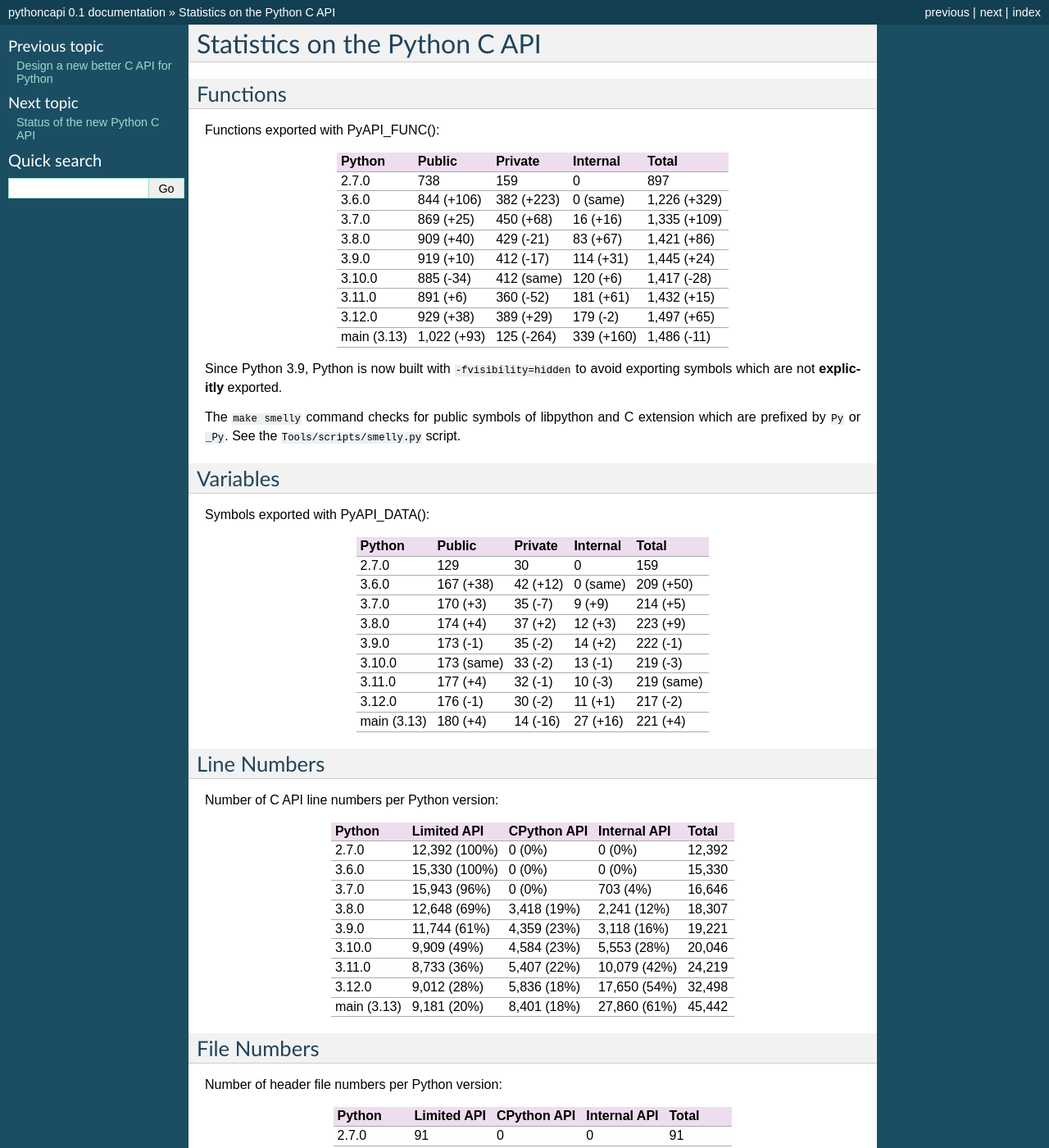
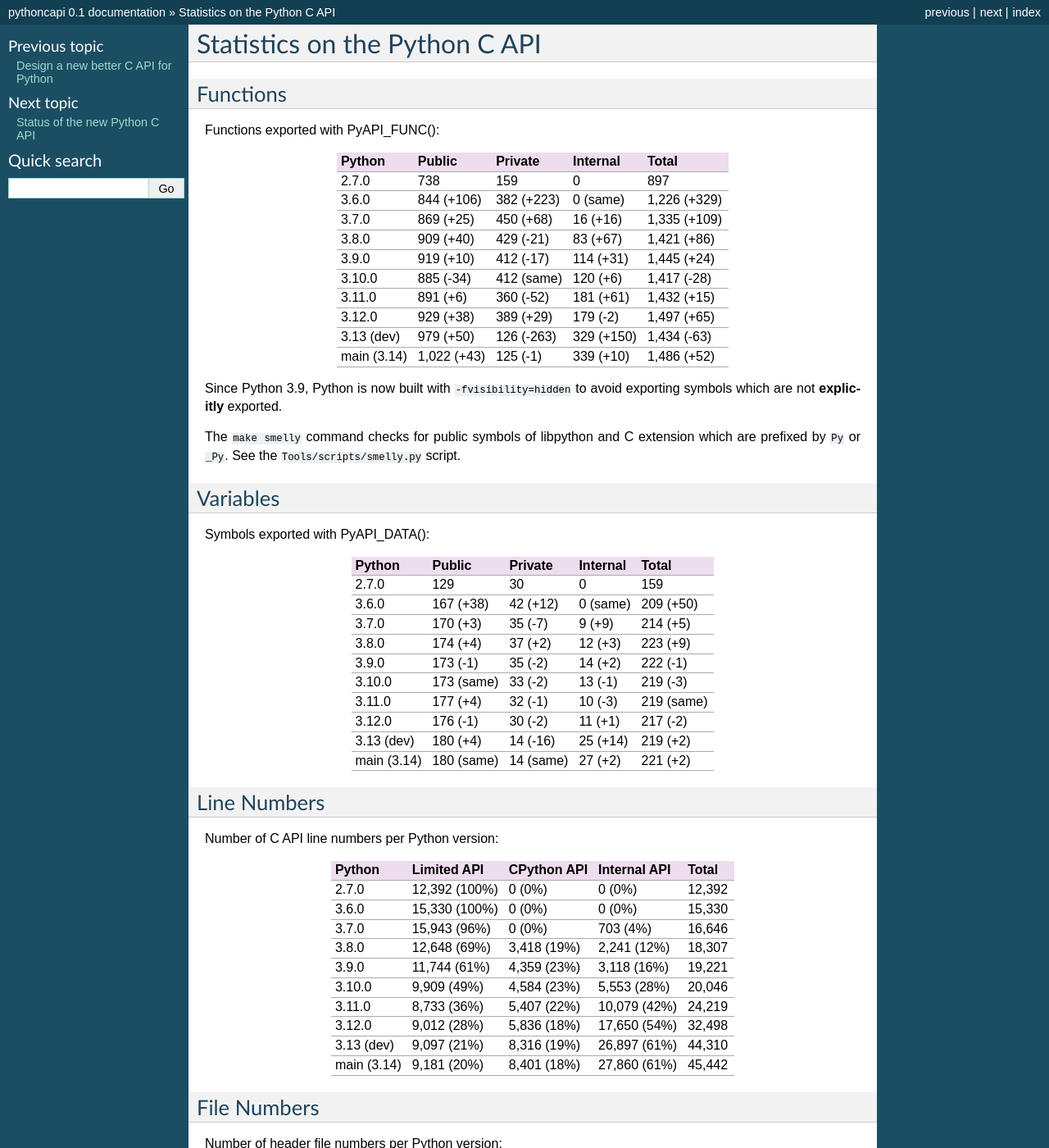
Before and after one commit to pythoncapi/pythoncapi, a Sphinx documentation site: the page built from doc/stats.rst, in a window 1280 px wide and 1400 px high. Shown: the whole window at 82% size. Built offline with Sphinx 7.4.7, drawn with Linux system fonts in a browser that asks for light colours; some of the changed text lies outside the part shown.

Commit message:
stats: add 3.13

```diff
--- a/doc/stats.py
+++ b/doc/stats.py
@@ -19,7 +19,8 @@ BRANCHES = [
     ('v3.10.0', '3.10.0'),
     ('v3.11.0', '3.11.0'),
     ('v3.12.0', '3.12.0'),
-    ('main', 'main (3.13)'),
+    ('3.13', '3.13 (dev)'),
+    ('main', 'main (3.14)'),
 ]
 RST_FILENAME = os.path.normpath(os.path.join(os.path.dirname(__file__), 'stats.rst'))
 COLUMNS = ['Python', 'Limited API', 'CPython API', 'Internal API', 'Total']
--- a/doc/stats.rst
+++ b/doc/stats.rst
@@ -18,7 +18,8 @@ Python       Public       Private     Internal    Total
 3.10.0       885 (-34)    412 (same)  120 (+6)    1,417 (-28)
 3.11.0       891 (+6)     360 (-52)   181 (+61)   1,432 (+15)
 3.12.0       929 (+38)    389 (+29)   179 (-2)    1,497 (+65)
-main (3.13)  1,022 (+93)  125 (-264)  339 (+160)  1,486 (-11)
+3.13 (dev)   979 (+50)    126 (-263)  329 (+150)  1,434 (-63)
+main (3.14)  1,022 (+43)  125 (-1)    339 (+10)   1,486 (+52)
 ===========  ===========  ==========  ==========  ============
 
 Since Python 3.9, Python is now built with ``-fvisibility=hidden`` to avoid
@@ -33,19 +34,20 @@ Variables
 
 Symbols exported with PyAPI_DATA():
 
-===========  ==========  ========  ========  ==========
-Python       Public      Private   Internal  Total
-===========  ==========  ========  ========  ==========
-2.7.0        129         30        0         159
-3.6.0        167 (+38)   42 (+12)  0 (same)  209 (+50)
-3.7.0        170 (+3)    35 (-7)   9 (+9)    214 (+5)
-3.8.0        174 (+4)    37 (+2)   12 (+3)   223 (+9)
-3.9.0        173 (-1)    35 (-2)   14 (+2)   222 (-1)
-3.10.0       173 (same)  33 (-2)   13 (-1)   219 (-3)
-3.11.0       177 (+4)    32 (-1)   10 (-3)   219 (same)
-3.12.0       176 (-1)    30 (-2)   11 (+1)   217 (-2)
-main (3.13)  180 (+4)    14 (-16)  27 (+16)  221 (+4)
-===========  ==========  ========  ========  ==========
+===========  ==========  =========  ========  ==========
+Python       Public      Private    Internal  Total
+===========  ==========  =========  ========  ==========
+2.7.0        129         30         0         159
+3.6.0        167 (+38)   42 (+12)   0 (same)  209 (+50)
+3.7.0        170 (+3)    35 (-7)    9 (+9)    214 (+5)
+3.8.0        174 (+4)    37 (+2)    12 (+3)   223 (+9)
+3.9.0        173 (-1)    35 (-2)    14 (+2)   222 (-1)
+3.10.0       173 (same)  33 (-2)    13 (-1)   219 (-3)
+3.11.0       177 (+4)    32 (-1)    10 (-3)   219 (same)
+3.12.0       176 (-1)    30 (-2)    11 (+1)   217 (-2)
+3.13 (dev)   180 (+4)    14 (-16)   25 (+14)  219 (+2)
+main (3.14)  180 (same)  14 (same)  27 (+2)   221 (+2)
+===========  ==========  =========  ========  ==========
 
 Line Numbers
 ============
@@ -63,7 +65,8 @@ Python       Limited API    CPython API  Internal API  Total
 3.10.0       9,909 (49%)    4,584 (23%)  5,553 (28%)   20,046
 3.11.0       8,733 (36%)    5,407 (22%)  10,079 (42%)  24,219
 3.12.0       9,012 (28%)    5,836 (18%)  17,650 (54%)  32,498
-main (3.13)  9,181 (20%)    8,401 (18%)  27,860 (61%)  45,442
+3.13 (dev)   9,097 (21%)    8,316 (19%)  26,897 (61%)  44,310
+main (3.14)  9,181 (20%)    8,401 (18%)  27,860 (61%)  45,442
 ===========  =============  ===========  ============  ======
 
 File Numbers
@@ -82,7 +85,8 @@ Python       Limited API  CPython API  Internal API  Total
 3.10.0       80 (-17)     32 (+8)      49 (+15)      161 (+6)
 3.11.0       71 (-9)      47 (+15)     69 (+20)      187 (+26)
 3.12.0       71 (same)    49 (+2)      91 (+22)      211 (+24)
-main (3.13)  75 (+4)      57 (+8)      126 (+35)     258 (+47)
+3.13 (dev)   74 (+3)      57 (+8)      123 (+32)     254 (+43)
+main (3.14)  75 (+1)      57 (same)    126 (+3)      258 (+4)
 ===========  ===========  ===========  ============  =========
 
 Public functions defined as macros and static inline functions
@@ -101,7 +105,8 @@ Python       Macro       Static inline  Total
 3.10.0       307 (same)  0 (same)       307 (same)
 3.11.0       269 (-38)   42 (+42)       311 (+4)
 3.12.0       251 (-18)   64 (+22)       315 (+4)
-main (3.13)  250 (-1)    62 (-2)        312 (-3)
+3.13 (dev)   249 (-2)    63 (-1)        312 (-3)
+main (3.14)  250 (+1)    62 (-1)        312 (same)
 ===========  ==========  =============  ==========
 
 Only count public macros and public static inline functions (names starting with "Py" or "PY").
@@ -111,19 +116,20 @@ Private functions defined as macros and static inline functions
 
 Private functions defined as macros and static inline functions:
 
-===========  ========  =============  ========
-Python       Macro     Static inline  Total
-===========  ========  =============  ========
-2.7.0        21        0              21
-3.6.0        60 (+39)  0 (same)       60 (+39)
-3.7.0        70 (+10)  0 (same)       70 (+10)
-3.8.0        57 (-13)  7 (+7)         64 (-6)
-3.9.0        43 (-14)  11 (+4)        54 (-10)
-3.10.0       44 (+1)   18 (+7)        62 (+8)
-3.11.0       53 (+9)   4 (-14)        57 (-5)
-3.12.0       62 (+9)   7 (+3)         69 (+12)
-main (3.13)  55 (-7)   10 (+3)        65 (-4)
-===========  ========  =============  ========
+===========  =========  =============  =========
+Python       Macro      Static inline  Total
+===========  =========  =============  =========
+2.7.0        21         0              21
+3.6.0        60 (+39)   0 (same)       60 (+39)
+3.7.0        70 (+10)   0 (same)       70 (+10)
+3.8.0        57 (-13)   7 (+7)         64 (-6)
+3.9.0        43 (-14)   11 (+4)        54 (-10)
+3.10.0       44 (+1)    18 (+7)        62 (+8)
+3.11.0       53 (+9)    4 (-14)        57 (-5)
+3.12.0       62 (+9)    7 (+3)         69 (+12)
+3.13 (dev)   55 (-7)    10 (+3)        65 (-4)
+main (3.14)  55 (same)  10 (same)      65 (same)
+===========  =========  =============  =========
 
 Only count private macros and public static inline functions (ignore names starting with "Py" or "PY").
 
@@ -143,7 +149,8 @@ Python       Limited API  CPython API  Internal API  Total
 3.10.0       41 (-27)     53 (+7)      91 (+53)      185 (+33)
 3.11.0       19 (-22)     75 (+22)     112 (+21)     206 (+21)
 3.12.0       18 (-1)      85 (+10)     170 (+58)     273 (+67)
-main (3.13)  16 (-2)      83 (-2)      230 (+60)     329 (+56)
+3.13 (dev)   16 (-2)      86 (+1)      232 (+62)     334 (+61)
+main (3.14)  16 (same)    83 (-3)      230 (-2)      329 (-5)
 ===========  ===========  ===========  ============  =========
 
 Count also private structures like "_PyCFrame" and structures with names not starting with Py like "_frozen".
```
